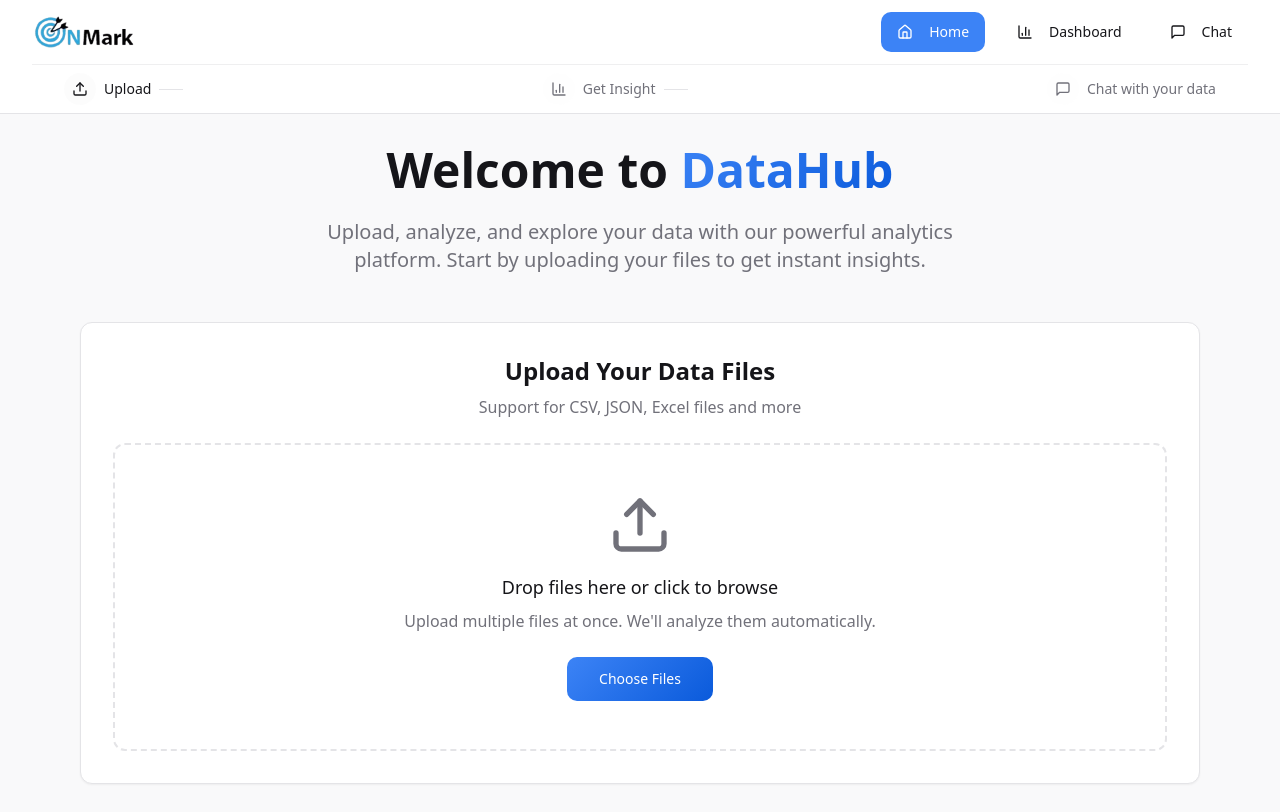
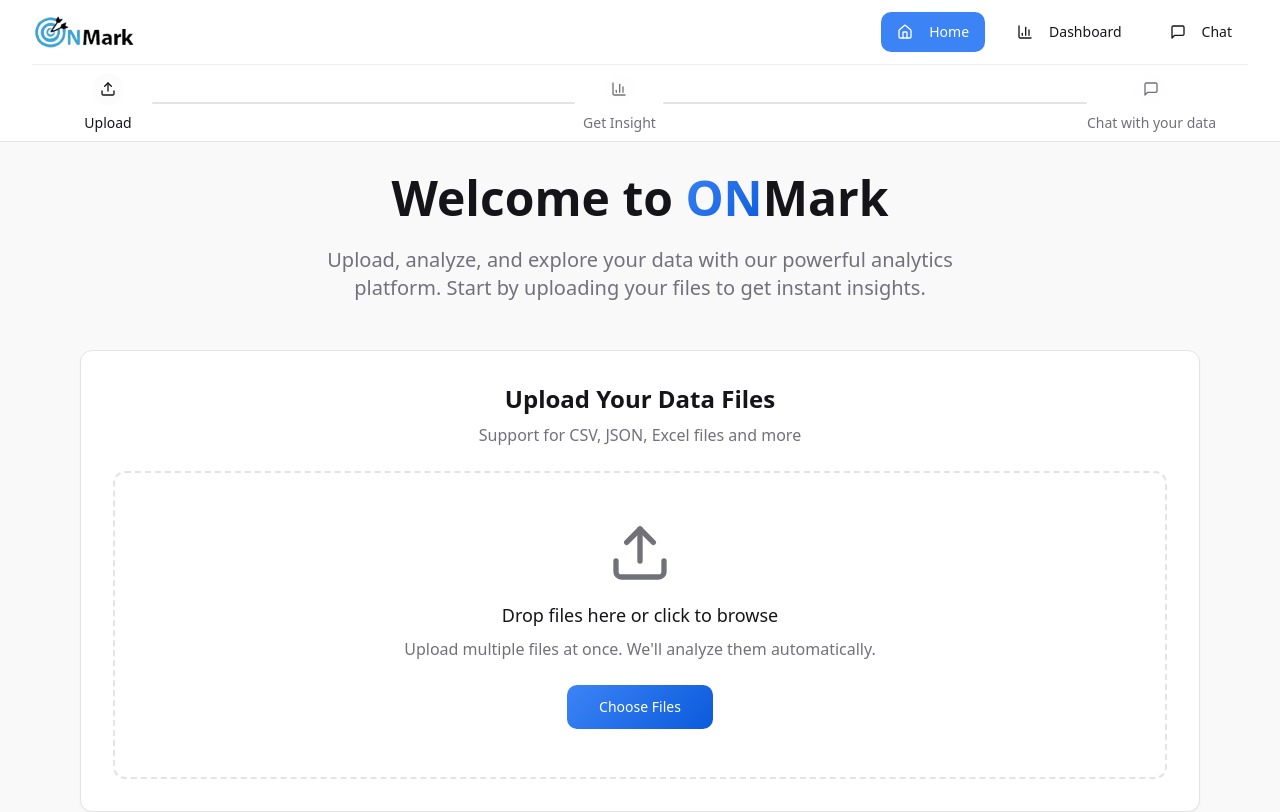
Before and after one commit to rdoukali42/viz-chat-journey, a React (Vite) app: page / in a window 1280 px wide. Shown: the top 812 px of the page. Built offline with nearby package versions, Linux system fonts and the light colour scheme.

Commit message:
Enhance the stepper by progress line

```diff
--- a/src/components/Navbar.tsx
+++ b/src/components/Navbar.tsx
@@ -81,15 +81,22 @@ const ProgressBar = () => {
 
   return (
     <div className="max-w-7xl mx-auto px-4 sm:px-6 lg:px-8 py-2">
-      <div className="flex items-center justify-between">
+      <div className="flex items-center">
         {steps.map((s, i) => (
-          <div key={s.key} className="flex items-center space-x-2">
-            <div className={`w-8 h-8 rounded-full flex items-center justify-center ${s.done ? 'bg-primary text-primary-foreground' : s.available ? 'bg-muted/30 text-foreground' : 'bg-muted/10 text-muted-foreground'}`}>
-              {s.done ? <CheckCircle className="h-4 w-4" /> : s.icon}
+          <React.Fragment key={s.key}>
+            <div className="flex flex-col items-center min-w-[88px]">
+              <div className={`w-8 h-8 rounded-full flex items-center justify-center ${s.done ? 'bg-primary text-primary-foreground' : s.available ? 'bg-muted/30 text-foreground' : 'bg-muted/10 text-muted-foreground'}`}>
+                {s.done ? <CheckCircle className="h-4 w-4" /> : s.icon}
+              </div>
+              <div className={`text-sm mt-2 ${s.available ? 'text-foreground' : 'text-muted-foreground'}`}>{s.label}</div>
             </div>
-            <div className={`text-sm ${s.available ? 'text-foreground' : 'text-muted-foreground'}`}>{s.label}</div>
-            {i < steps.length - 1 && <div className={`w-6 h-px mx-4 ${steps[i].done ? 'bg-primary' : 'bg-border'}`} />}
-          </div>
+
+            {i < steps.length - 1 && (
+              <div className="flex-1 flex items-center" aria-hidden>
+                  <div className={`w-full h-0.5 rounded-full transition-colors duration-300 ${steps[i].done ? 'bg-primary' : 'bg-border'}`} />
+              </div>
+            )}
+          </React.Fragment>
         ))}
       </div>
     </div>
--- a/src/pages/Home.tsx
+++ b/src/pages/Home.tsx
@@ -70,7 +70,7 @@ const Home = () => {
         {/* Hero Section */}
         <div className="text-center mb-12">
           <h1 className="text-5xl font-bold text-foreground mb-6">
-            Welcome to <span className="bg-gradient-primary bg-clip-text text-transparent">DataHub</span>
+            Welcome to <span className="bg-gradient-primary bg-clip-text text-transparent">ON</span>Mark
           </h1>
           <p className="text-xl text-muted-foreground max-w-2xl mx-auto">
             Upload, analyze, and explore your data with our powerful analytics platform.
```
